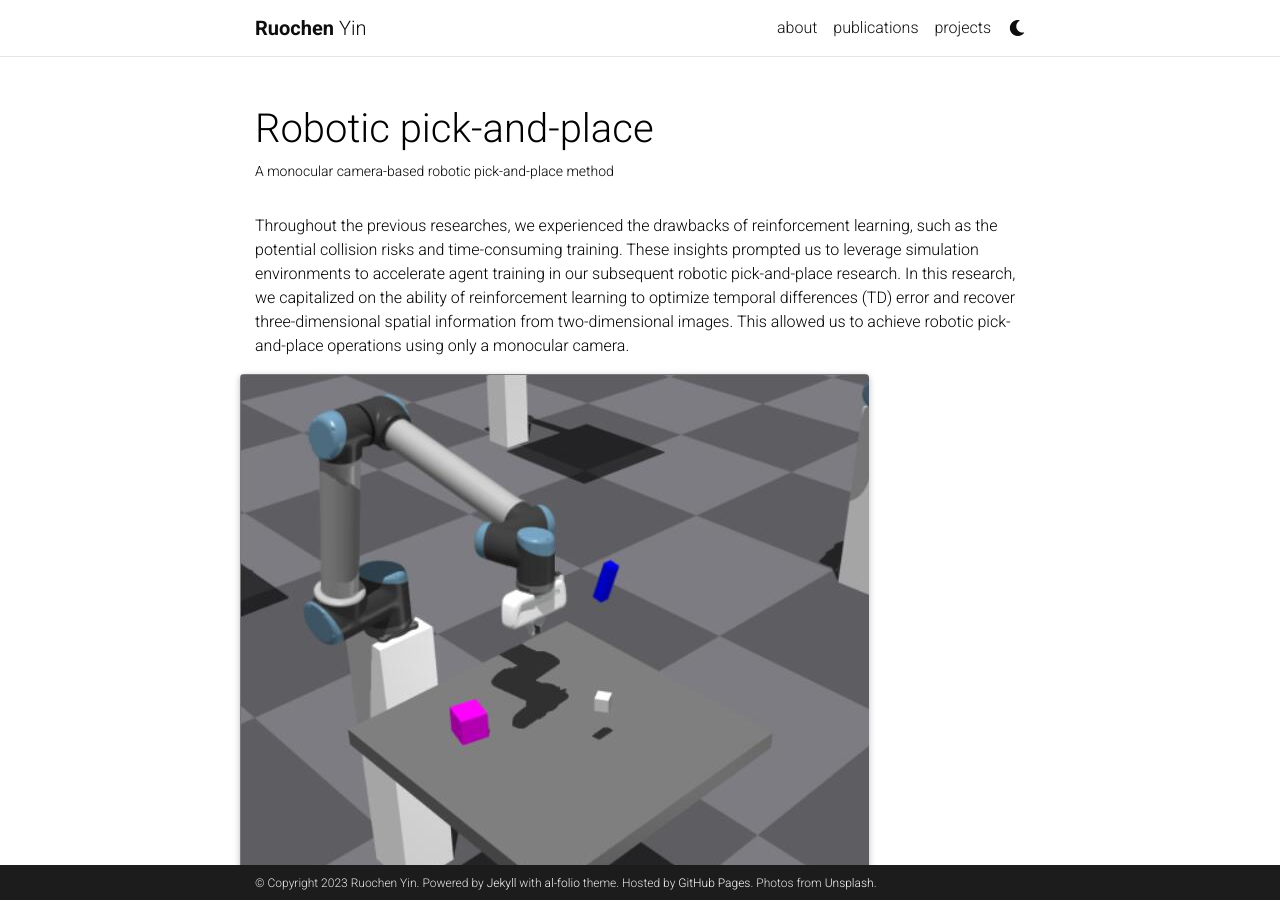
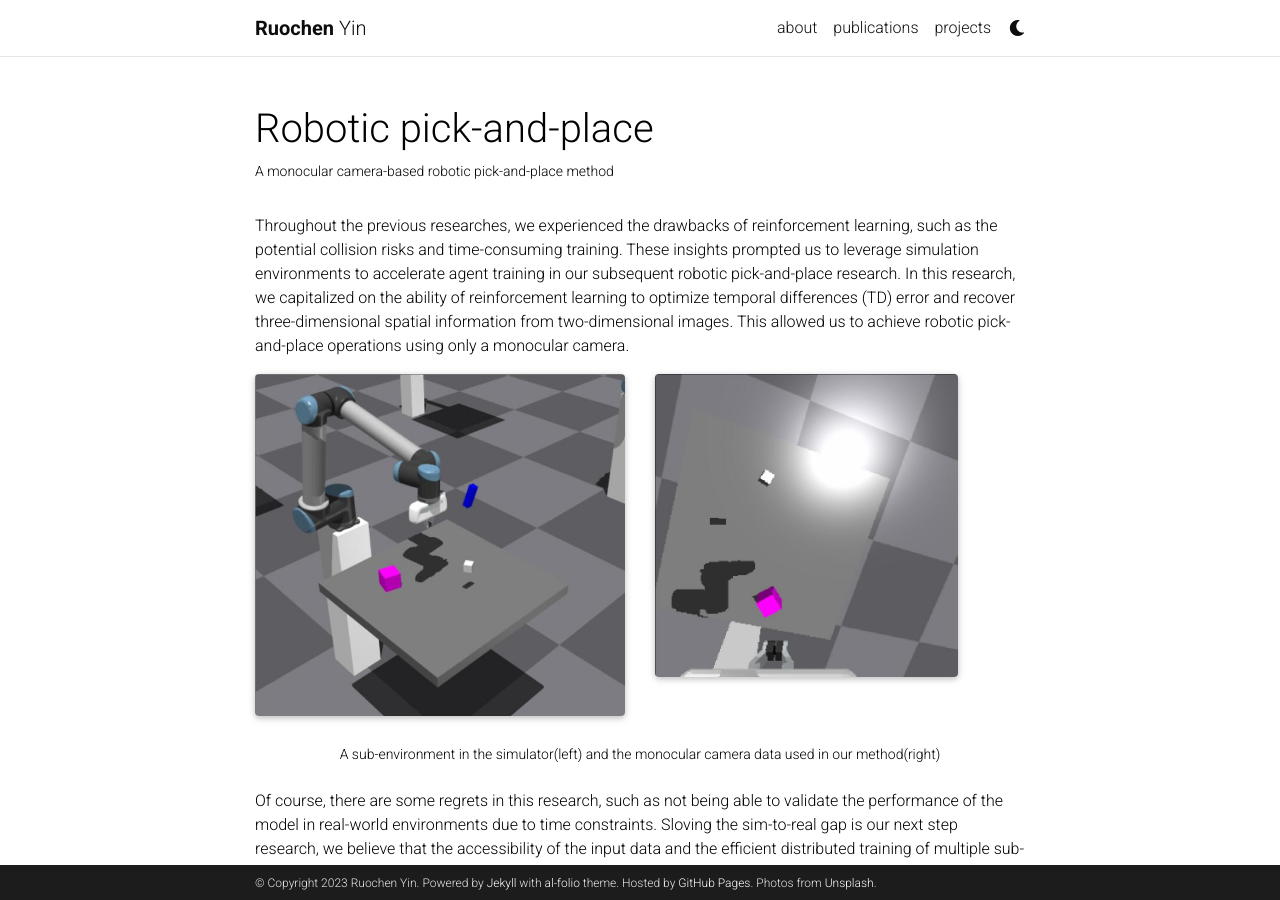
Before and after one commit to rolandying/rolandying.github.io, a Jekyll site: the page built from _projects/3_project.md, in a window 1280 px wide and 900 px high. Built offline with Jekyll 4.4.1, drawn with Linux system fonts in a browser that asks for light colours; comment, search, counter and statistics services are not loaded; a style sheet for code colours, icons or effects is not loaded; grey boxes are pictures that could not be loaded.

Commit message:
Update 3_project.md

```diff
--- a/_projects/3_project.md
+++ b/_projects/3_project.md
@@ -12,10 +12,10 @@ category: LUT
 Throughout the previous researches, we experienced the drawbacks of reinforcement learning, such as the potential collision risks and time-consuming training. These insights prompted us to leverage simulation environments to accelerate agent training in our subsequent robotic pick-and-place research. In this research, we capitalized on the ability of reinforcement learning to optimize temporal differences (TD) error and recover three-dimensional spatial information from two-dimensional images. This allowed us to achieve robotic pick-and-place operations using only a monocular camera.
 
 <div class="row">
-    <div class="col-sm-6.5 mt-3 mt-md-0">
+    <div class="col-sm-6 mt-3 mt-md-0">
         {% include figure.html path="assets/img/p3.jpg" title="example image" class="img-fluid rounded z-depth-1" %}
     </div>
-    <div class="col-sm-5.5 mt-3 mt-md-0">
+    <div class="col-sm-5 mt-3 mt-md-0">
         {% include figure.html path="assets/img/pj31.jpg" title="example image" class="img-fluid rounded z-depth-1" %}
     </div>
 </div>
```
